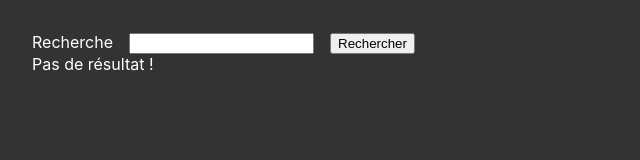
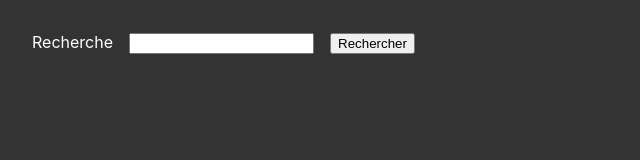
Before and after one commit to psegalen/ynov-b2-js, a React (Create React App) app in the folder cours6/groupe-b/: page / in a window 1280 px wide. Shown: the top 160 px of the page, without its empty margins (0-640 px from the left). Built offline with nearby package versions, Linux system fonts and the light colour scheme.

Commit message:
Course 6 - B group - handled no result

```diff
--- a/cours6/groupe-b/src/pages/Search.js
+++ b/cours6/groupe-b/src/pages/Search.js
@@ -7,6 +7,7 @@ export default class Search extends React.Component {
     super(props);
     this.state = {
       isLoading: false,
+      oneSearchDone: false,
       results: [],
       searchText: ""
     };
@@ -18,7 +19,8 @@ export default class Search extends React.Component {
       .then(response =>
         this.setState({
           results: response.data.results,
-          isLoading: false
+          isLoading: false,
+          oneSearchDone: true
         })
       )
       .catch(error => alert(error.message));
@@ -42,7 +44,8 @@ export default class Search extends React.Component {
         <div>
           {this.state.isLoading
             ? "Chargement ..."
-            : this.state.results.length === 0
+            : this.state.results.length === 0 &&
+              this.state.oneSearchDone
             ? "Pas de résultat !"
             : this.state.results.map(result => (
                 <SearchResult data={result} />
```
